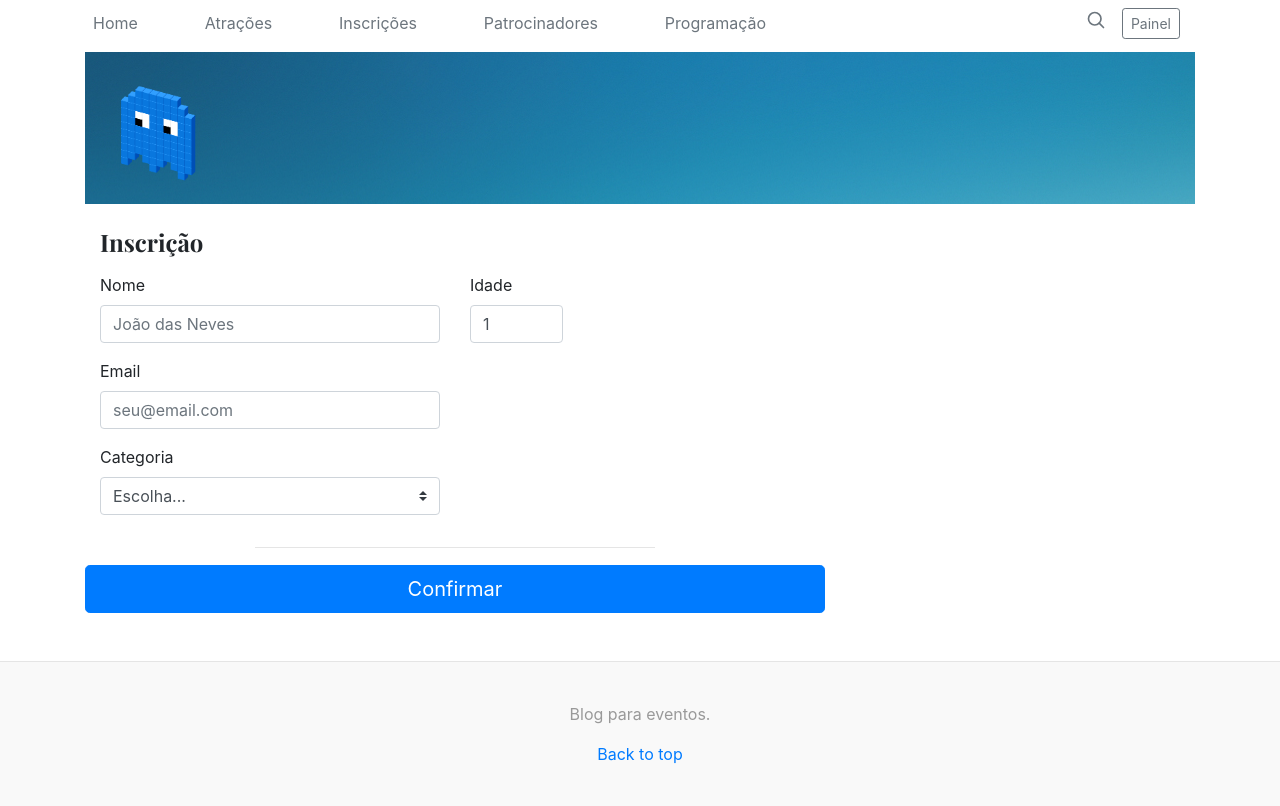
After one commit to matheuslima25/ProjetoWebServices, a Django app: template templates/meuPrimeiroProjeto/inscricoes.html in a window 1280 px wide. The commit adds this page. Run offline with Django 3.2, Linux system fonts and the light colour scheme; the template is opened without the code that fills it, so the values that code supplies are empty; some libraries are stand-ins or nearby versions.

Commit message:
templates adicionados

```diff
--- a/templates/meuPrimeiroProjeto/base.html
+++ b/templates/meuPrimeiroProjeto/base.html
@@ -24,11 +24,11 @@
     <div class="container">
         <div class="nav-scroller py-1 mb-2">
             <nav class="nav d-flex justify-content-between">
-                <a class="p-2 text-muted" href="#">Home</a>
-                <a class="p-2 text-muted" href="#">Atrações</a>
-                <a class="p-2 text-muted" href="#">Inscrições</a>
-                <a class="p-2 text-muted" href="#">Patrocinadores</a>
-                <a class="p-2 text-muted" href="#">Programação</a>
+                <a class="p-2 text-muted" href="{% url 'index' %}">Home</a>
+                <a class="p-2 text-muted" href="{% url 'atracoes' %}">Atrações</a>
+                <a class="p-2 text-muted" href="{% url 'inscricoes' %}">Inscrições</a>
+                <a class="p-2 text-muted" href="{% url 'patrocinadores' %}">Patrocinadores</a>
+                <a class="p-2 text-muted" href="{% url 'programacao' %}">Programação</a>
                 <div class="col-4 d-flex justify-content-end align-items-center">
                     <a class="text-muted" href="#">
                         <svg xmlns="http://www.w3.org/2000/svg" width="20" height="20" viewBox="0 0 24 24" fill="none"
@@ -55,7 +55,7 @@
         </br>
         {% block post %}
         {% endblock %}
-    </br></br>
+        </br></br>
     </div>
 
     </main><!-- /.container -->
--- /dev/null
+++ b/templates/meuPrimeiroProjeto/inscricoes.html
@@ -0,0 +1,65 @@
+{% extends 'meuPrimeiroProjeto/base.html' %} {% load static %}
+
+{% block title %} Inscrições {% endblock %}
+
+{% block css %}
+    <link href={% static 'bootstrap/css/form-validation.css' %}> {% endblock %}
+
+
+{% block post %}
+
+    <div class="col-md-8 order-md-1">
+        <h4 class="mb-3">Inscrição</h4>
+        <form class="needs-validation" method="post" novalidate> {% csrf_token %}
+            <div class="row">
+                <div class="col-md-6 mb-3">
+                    <label for="Name">Nome</label>
+                    <input type="text" class="form-control {% if form.nome.errors %} is-invalid {% endif %}" id="InputName" placeholder="João das Neves" value="" required>
+                    {% for error in form.idade.erros %}
+                        <div class="invalid-feedback">
+                            {{ error }}
+                        </div>
+                    {% endfor %}
+                </div>
+                <div class="col-md-2 mb-3">
+                    <label for="age">Idade</label>
+                    <input type="number" class="form-control {% if form.idade.errors %} is-invalid {% endif %}" id="InputAge" required value="1" min="1">
+                    {% for error in form.idade.erros %}
+                        <div class="invalid-feedback">
+                            {{ error }}
+                        </div>
+                    {% endfor %}
+                </div>
+            </div>
+            <div class="row">
+                <div class="col-md-6 mb-3">
+                    <label for="email">Email</label>
+                    <input type="email" class="form-control {% if form.email.errors %} is-invalid {% endif %}" id="InputEmail" placeholder="seu@email.com">
+                    {% for error in form.idade.erros %}
+                        <div class="invalid-feedback">
+                            {{ error }}
+                        </div>
+                    {% endfor %}
+                </div>
+            </div>
+            <div class="row">
+                <div class="col-md-6 mb-3">
+                    <label for="country">Categoria</label>
+                    <select class="custom-select d-block w-100" id="categoria" required>
+                        <option value="">Escolha...</option>
+                        <option>Campeonato</option>
+                        <option>Concurso</option>
+                    </select>
+                    {% for error in form.idade.erros %}
+                        <div class="invalid-feedback">
+                            {{ error }}
+                        </div>
+                    {% endfor %}
+                </div>
+                <hr class="col-md-6 mb-3">
+                <button class="btn btn-primary btn-lg btn-block" type="submit">Confirmar</button>
+            </div>
+        </form>
+    </div>
+
+{% endblock %}
```
Also changed, not shown: templates/meuPrimeiroProjeto/atracoes.html (added, +26 -0 lines), templates/meuPrimeiroProjeto/patrocinadores.html (added, +35 -0 lines), templates/meuPrimeiroProjeto/programacao.html (added, +23 -0 lines).
